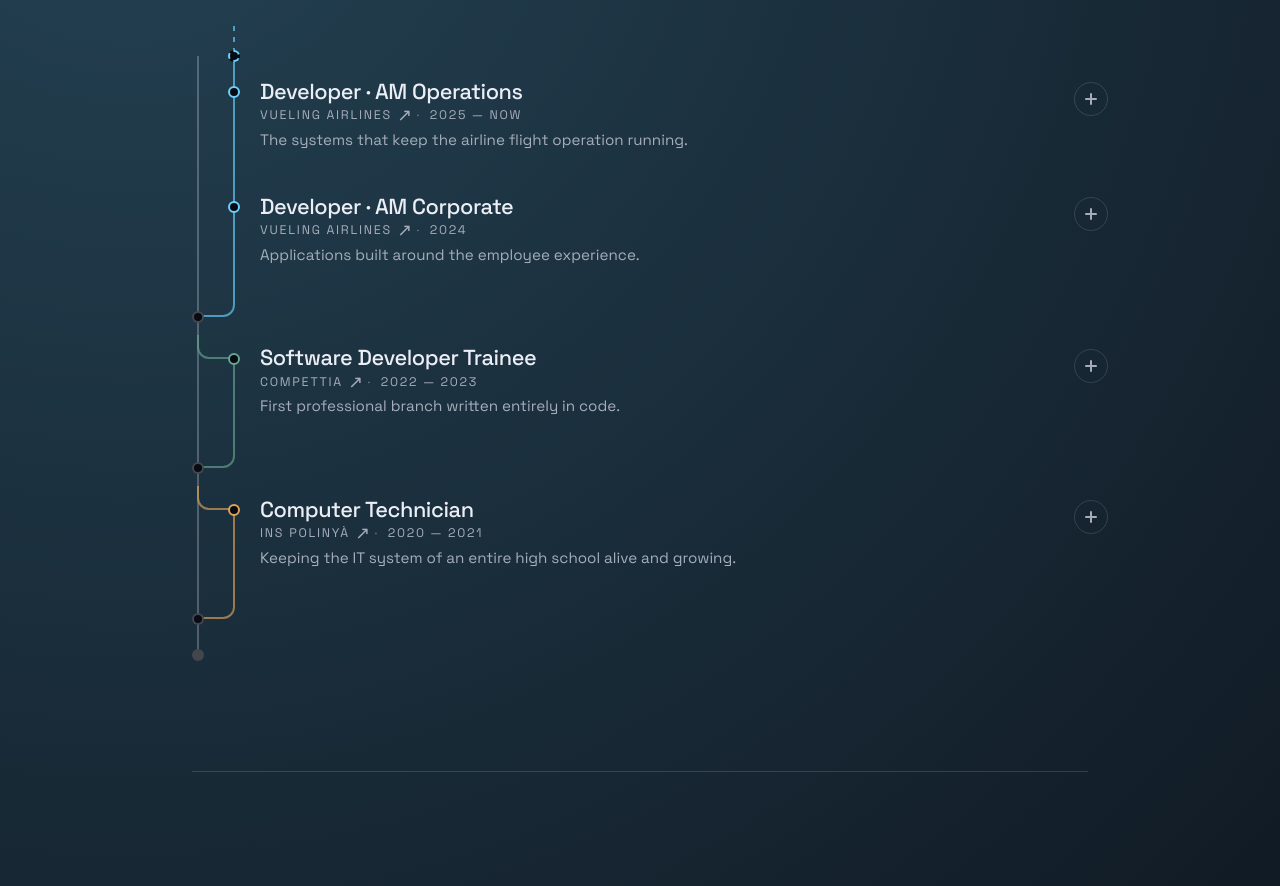
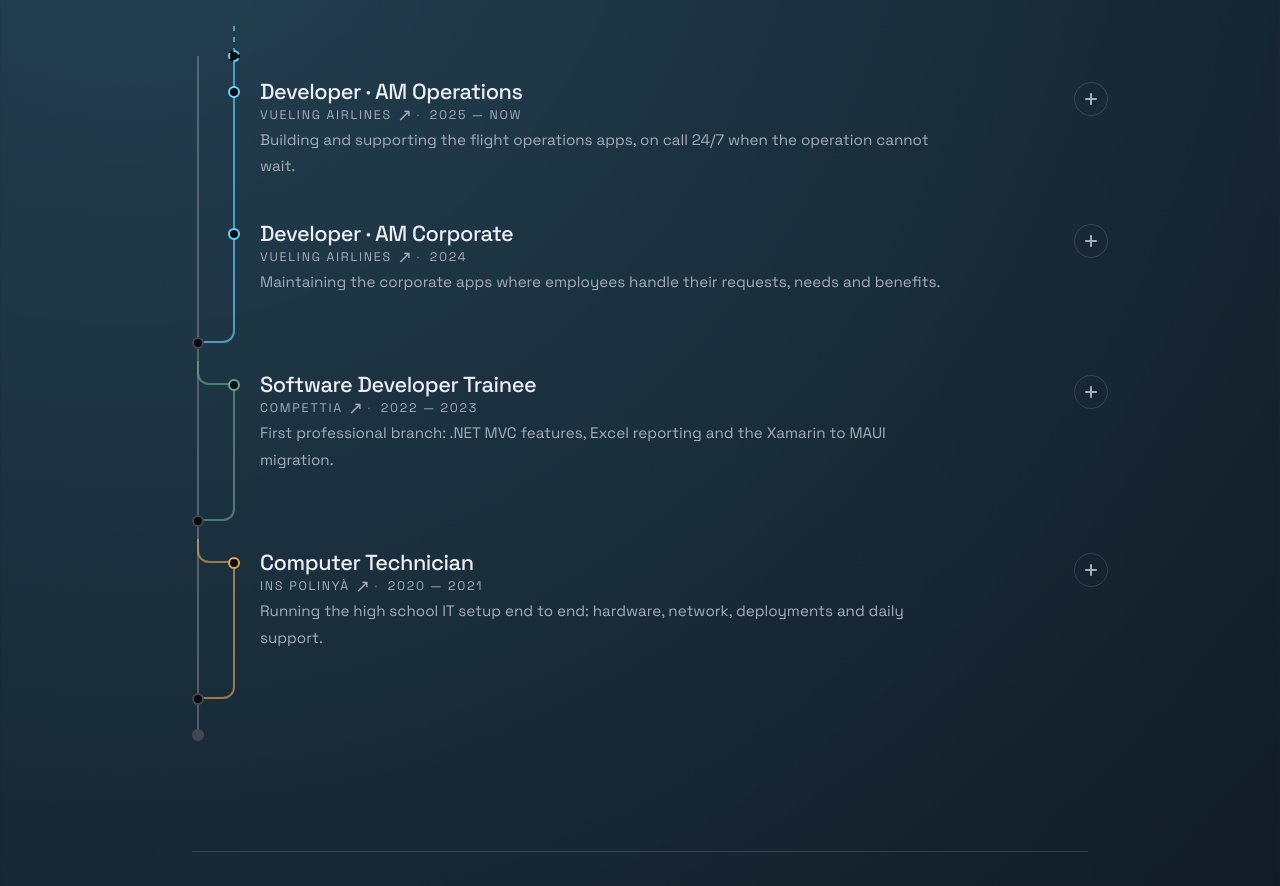
Before and after one commit to AstroIzan/izanestirado-portfolio, an Angular app in the folder client/: page / in a window 1280 px wide. Shown: the part 1040-1926 px from the top of the page. Built offline with nearby package versions, Linux system fonts and the light colour scheme.

Commit message:
refactor(experience): make role summaries more specific

```diff
--- a/client/src/app/features/work/experience/experience.component.ts
+++ b/client/src/app/features/work/experience/experience.component.ts
@@ -27,14 +27,14 @@ export class ExperienceComponent {
     {
       id: 'vueling-operations', branch: 'vueling', lane: 'branch',
       role: 'Developer · AM Operations', company: 'Vueling Airlines', companyUrl: 'https://www.vueling.com',
-      period: '2025 — Now', summary: 'The systems that keep the airline flight operation running.',
+      period: '2025 — Now', summary: 'Building and supporting the flight operations apps, on call 24/7 when the operation cannot wait.',
       bullets: ['Development, maintenance and evolution of the flight operations applications.', '24/7 on-call rotation to keep the operation under control.', 'Complex migrations, work alongside product and IOP reviews.'],
       tags: ['C#', '.NET', 'Angular', 'SQL', 'On-call']
     },
     {
       id: 'vueling-corporate', branch: 'vueling', lane: 'branch',
       role: 'Developer · AM Corporate', company: 'Vueling Airlines', companyUrl: 'https://www.vueling.com',
-      period: '2024', summary: 'Applications built around the employee experience.',
+      period: '2024', summary: 'Maintaining the corporate apps where employees handle their requests, needs and benefits.',
       bullets: ['Development, support and maintenance of the corporate employee apps.', 'Flows for employee requests, needs and benefits.'],
       tags: ['C#', '.NET', 'Angular', 'SQL']
     },
@@ -42,7 +42,7 @@ export class ExperienceComponent {
     {
       id: 'compettia', branch: 'compettia', lane: 'branch', split: true,
       role: 'Software Developer Trainee', company: 'Compettia', companyUrl: 'https://www.compettia.com',
-      period: '2022 — 2023', summary: 'First professional branch written entirely in code.',
+      period: '2022 — 2023', summary: 'First professional branch: .NET MVC features, Excel reporting and the Xamarin to MAUI migration.',
       bullets: ['Development in C# with .NET and ASP.NET MVC, plus HTML front-end work.', 'Business data exports to Excel for corporate reporting.', 'Xamarin and MAUI migration of the mobile apps, plus environment maintenance.'],
       tags: ['C#', '.NET', 'ASP.NET MVC', 'Xamarin']
     },
@@ -50,7 +50,7 @@ export class ExperienceComponent {
     {
       id: 'polinya', branch: 'polinya', lane: 'branch', split: true,
       role: 'Computer Technician', company: 'INS Polinyà', companyUrl: 'https://agora.xtec.cat/iespolinya/',
-      period: '2020 — 2021', summary: 'Keeping the IT system of an entire high school alive and growing.',
+      period: '2020 — 2021', summary: 'Running the high school IT setup end to end: hardware, network, deployments and daily support.',
       bullets: ['Maintenance and improvement of the whole IT system of the institute.', 'Deployment of new equipment and upgrades over the existing setup.', 'Day-to-day support for classroom and staff devices.'],
       tags: ['Hardware', 'Networking', 'Support']
     },
```
